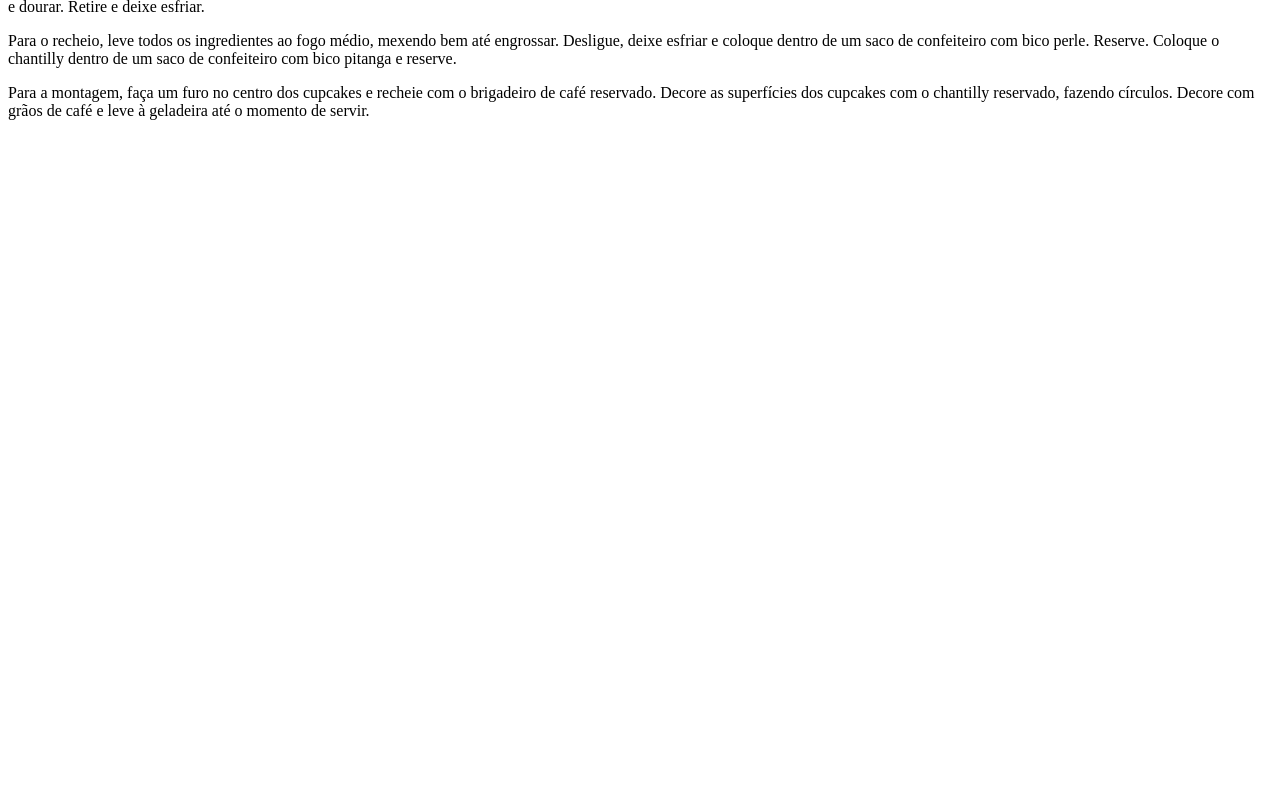
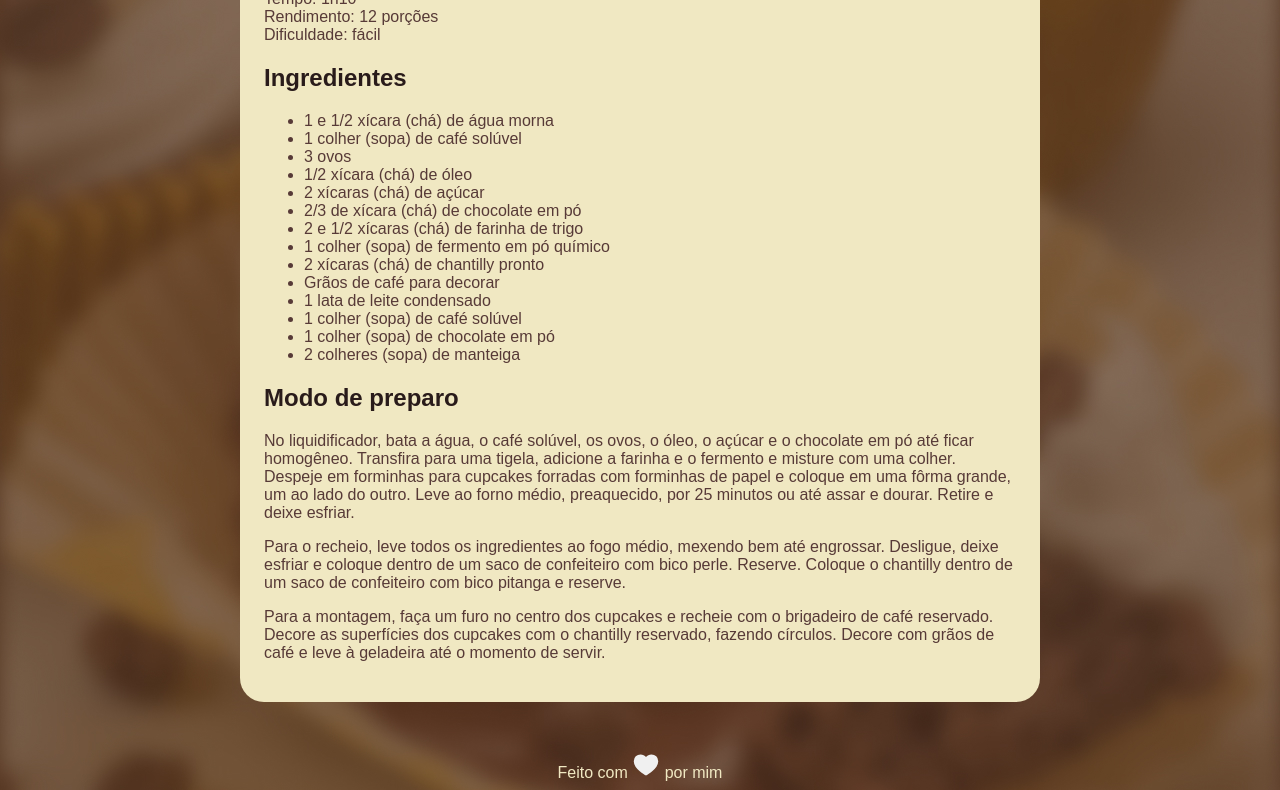
Before and after one commit to joaovitorps/recipe-page, a plain HTML site: page index.html in a window 1280 px wide. Shown: the part 618-1408 px from the top of the page. Before the commit the page ends 800 px from the top, so only its background shows below. Drawn offline with Linux system fonts and the light colour scheme; a web font is replaced by a local one.

Commit message:
feat: add css and images

```diff
--- a/index.html
+++ b/index.html
@@ -3,24 +3,33 @@
   <head>
     <meta charset="UTF-8" />
     <meta name="viewport" content="width=device-width, initial-scale=1.0" />
+    <link rel="preconnect" href="https://fonts.googleapis.com" />
+    <link rel="preconnect" href="https://fonts.gstatic.com" crossorigin />
     <title>Cupcake de café com chantilly</title>
+    <link rel="stylesheet" href="./style.css" />
+    <link
+      href="https://fonts.googleapis.com/css2?family=Alice&display=swap"
+      rel="stylesheet"
+    />
   </head>
   <body>
     <div class="container">
-      <img class="cupcake-img" src="" alt="" />
+      <img src="/assets/main-image.jpg" alt="" />
       <main>
-        <h1>Cupcake de café com chantilly</h1>
-        <p>
+        <h1 class="text-color-primary">Cupcake de café com chantilly</h1>
+        <p class="text-color-secondary">
           O bolinho perfeito para acompanhar o café de todos os dias. É muito
           fácil e ainda por cima fica maravilhoso, com certeza vai impressionar.
           Faz e depois me conta o que achou!
         </p>
-        <div>Tempo: 1h10</div>
-        <div>Rendimento: 12 porções</div>
-        <div>Dificuldade: fácil</div>
+        <div class="text-color-secondary">
+          <div>Tempo: 1h10</div>
+          <div>Rendimento: 12 porções</div>
+          <div>Dificuldade: fácil</div>
+        </div>
         <section>
-          <h2>Ingredientes</h2>
-          <ul>
+          <h2 class="text-color-primary">Ingredientes</h2>
+          <ul class="text-color-secondary">
             <li>1 e 1/2 xícara (chá) de água morna</li>
             <li>1 colher (sopa) de café solúvel</li>
             <li>3 ovos</li>
@@ -38,8 +47,8 @@
           </ul>
         </section>
         <section>
-          <h2>Modo de preparo</h2>
-          <p>
+          <h2 class="text-color-primary">Modo de preparo</h2>
+          <p class="text-color-secondary">
             No liquidificador, bata a água, o café solúvel, os ovos, o óleo, o
             açúcar e o chocolate em pó até ficar homogêneo. Transfira para uma
             tigela, adicione a farinha e o fermento e misture com uma colher.
@@ -48,13 +57,13 @@
             médio, preaquecido, por 25 minutos ou até assar e dourar. Retire e
             deixe esfriar.
           </p>
-          <p>
+          <p class="text-color-secondary">
             Para o recheio, leve todos os ingredientes ao fogo médio, mexendo
             bem até engrossar. Desligue, deixe esfriar e coloque dentro de um
             saco de confeiteiro com bico perle. Reserve. Coloque o chantilly
             dentro de um saco de confeiteiro com bico pitanga e reserve.
           </p>
-          <p>
+          <p class="text-color-secondary">
             Para a montagem, faça um furo no centro dos cupcakes e recheie com o
             brigadeiro de café reservado. Decore as superfícies dos cupcakes com
             o chantilly reservado, fazendo círculos. Decore com grãos de café e
@@ -63,5 +72,8 @@
         </section>
       </main>
     </div>
+    <div class="credit text-color-on-bg">
+      Feito com <img src="/assets/heart-fill.svg" alt="" /> por mim
+    </div>
   </body>
 </html>
--- /dev/null
+++ b/style.css
@@ -0,0 +1,35 @@
+body {
+  font-family: Alice, sans-serif;
+  background: url(/assets/bg-image.jpg);
+  background-size: cover;
+}
+
+.text-color-primary {
+  color: #291b1a;
+}
+
+.text-color-secondary {
+  color: #573a37;
+}
+
+.text-color-on-bg {
+  color: #f0e8c2;
+}
+
+.container {
+  background-color: #f0e8c2;
+  padding: 24px;
+  width: 800px;
+  margin: 48px auto;
+  border-radius: 24px;
+  box-sizing: border-box;
+}
+
+.container img {
+  border-radius: 16px;
+  width: 100%;
+}
+
+.credit {
+  text-align: center;
+}
```
Also changed, not shown: assets/bg-image.jpg (added), assets/heart-fill.svg (added), assets/main-image.jpg (added).
